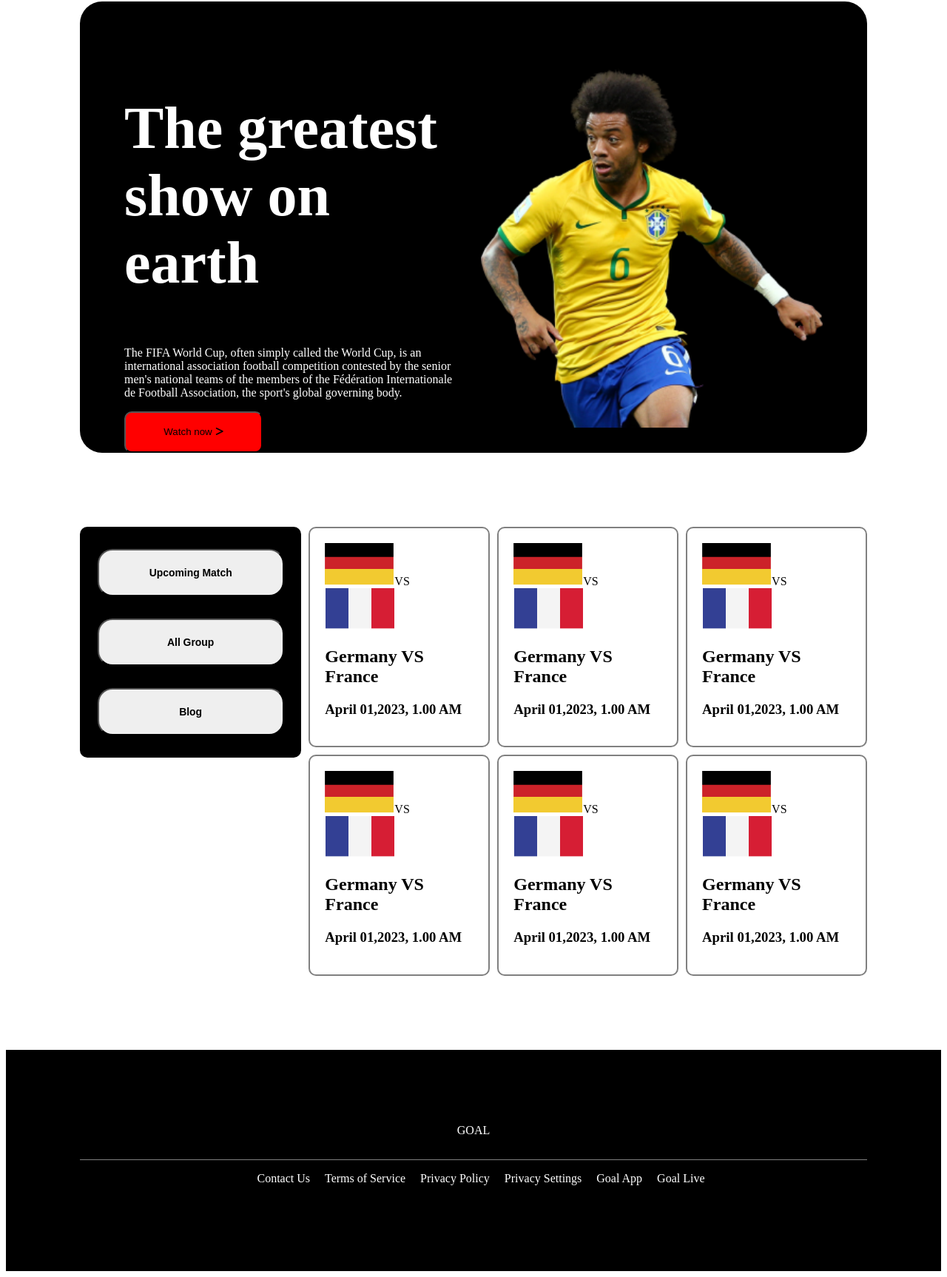
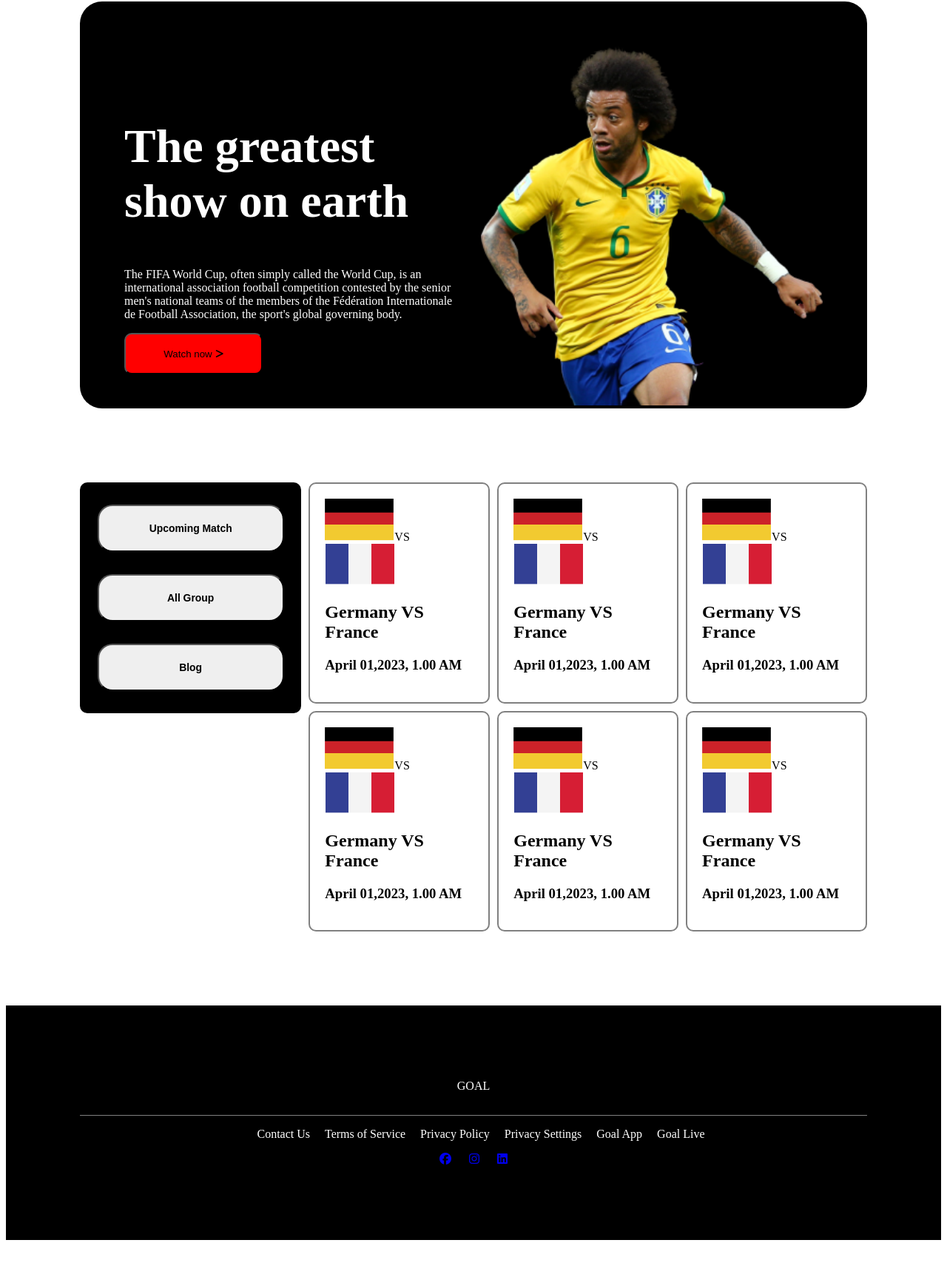
Before and after one commit to Mehedi-noob/worldcup-website, a plain HTML site: page bonus.html in a window 1280 px wide. Shown: the part 98-1824 px from the top of the page at 74% size. After the commit the page ends 1782 px from the top, so only its background shows below. Drawn offline with Linux system fonts and the light colour scheme.

Commit message:
second commit

```diff
--- a/bonus.html
+++ b/bonus.html
@@ -12,7 +12,7 @@
 <body>
     <section class="banner">
         <div class="split banner-text">
-            <h1 style="font-size: 80px;">
+            <h1>
                 The greatest show on earth
             </h1>
             <p >
@@ -82,6 +82,11 @@
                 </ul>
             </nav>
         </div>
+        <div>
+            <a style="margin: 10px;" href="https://www.facebook.com/"><i class="fa-brands fa-facebook"></i></a>
+            <a style="margin: 10px;" href="https://www.instagram.com/?hl=en"><i class="fa-brands fa-instagram"></i></a>
+            <a style="margin: 10px;" href="https://www.linkedin.com/"><i class="fa-brands fa-linkedin"></i></a>
+        </div>
     </footer>
 </body>
 </html>
--- a/style.css
+++ b/style.css
@@ -137,6 +137,9 @@ footer nav>ul{
     .blog-div{
         grid-template-columns: repeat(1, 1fr);
     }
+    .upcoming{
+        grid-template-columns: repeat(1, 1fr);
+    }
     .nav-button{
         background-color: white;
     }
@@ -151,6 +154,9 @@ footer nav>ul{
     .blog-div{
         grid-template-columns: repeat(2, 1fr);
     }
+    .upcoming{
+        grid-template-columns: repeat(2, 1fr);
+    }
     .nav-button{
         display: flex;
         width: 100%;
```
